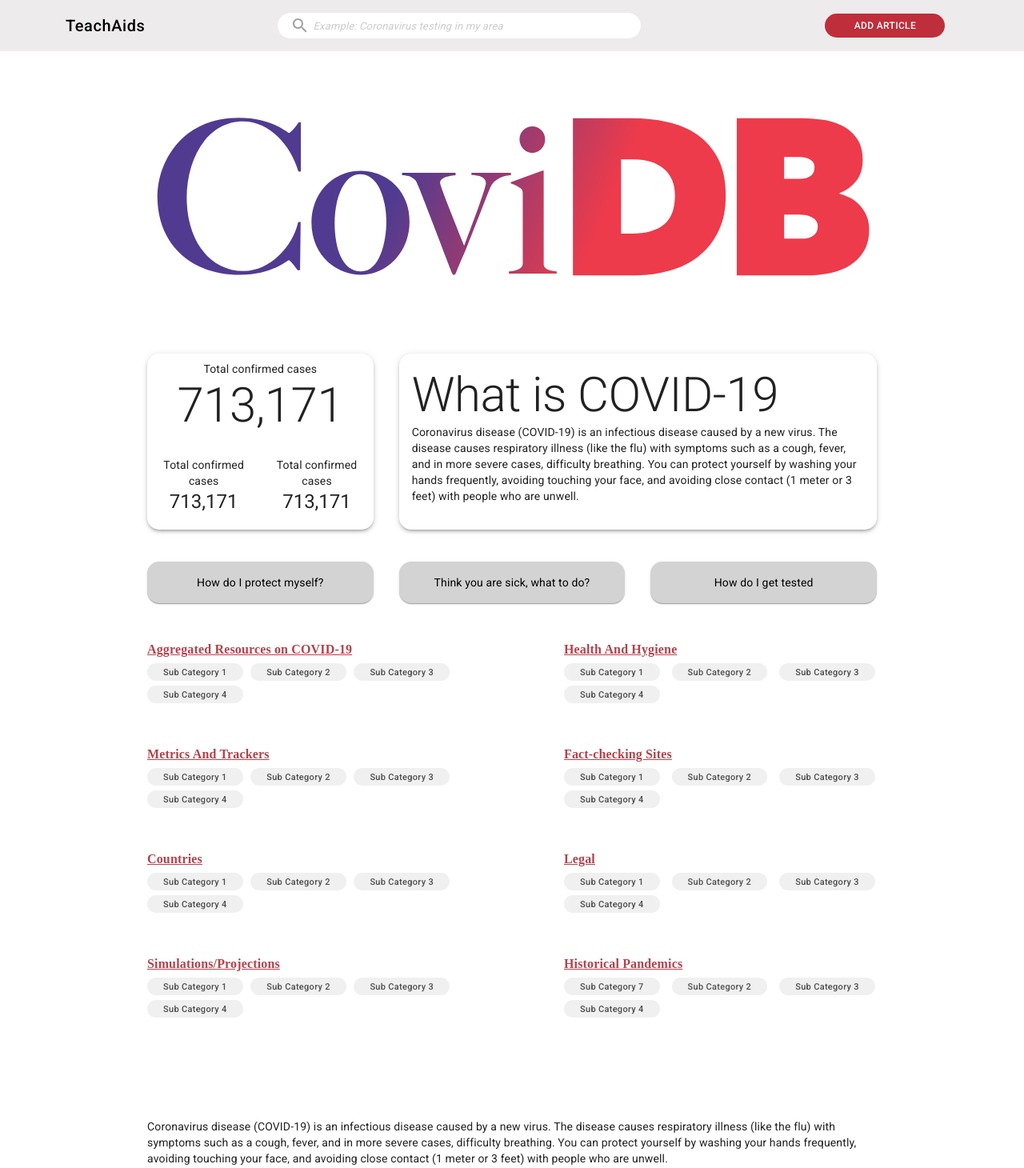
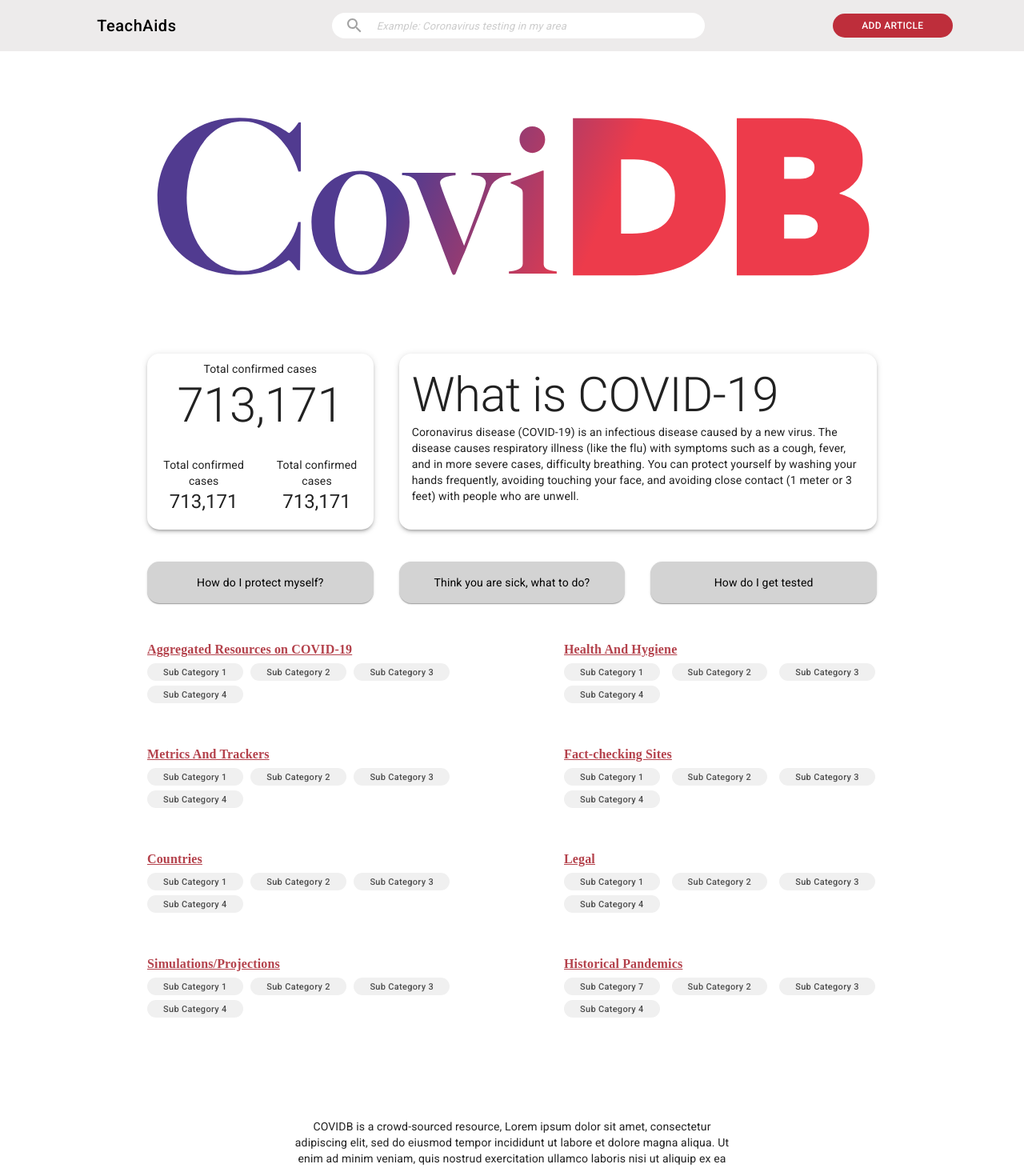
Before and after one commit to kevin20841/covidb-app, a React (Create React App) app: page / in a window 1280 px wide. Shown: the top 1460 px of the page at 80% size. Built offline with nearby package versions, Linux system fonts and the light colour scheme.

Commit message:
fixed header

```diff
--- a/src/Home.js
+++ b/src/Home.js
@@ -63,6 +63,24 @@ const useStyles = makeStyles(theme => ({
   buttonLink: {
     color: "#000000",
     textDecoration: "none"
+  },
+  concludingContainer: {
+    textAlign: "center"
+  },
+  clickButton: {
+    width: "150px",
+    borderRadius: 16,
+    marginTop: 10,
+    marginBottom: 10,
+    height: "30px",
+    overflow: "hidden",
+    whiteSpace: "nowrap",
+    fontSize: "12px",
+    color: "white", //hot pink
+    backgroundColor: "#BE2E3B",
+    "&:hover": {
+      backgroundColor: "#A2A2A2"
+    }
   }
 }));
 
@@ -235,16 +253,20 @@ export default function Home() {
         </Container>
       </div>
       <SectionCards />
-      <Container maxWidth="md">
-        <Typography variant="body" align="left" color="textPrimary" paragraph>
-          Coronavirus disease (COVID-19) is an infectious disease caused by a
-          new virus. The disease causes respiratory illness (like the flu) with
-          symptoms such as a cough, fever, and in more severe cases, difficulty
-          breathing. You can protect yourself by washing your hands frequently,
-          avoiding touching your face, and avoiding close contact (1 meter or 3
-          feet) with people who are unwell.
+      <Box m={5} />
+      <Container className={classes.concludingContainer} maxWidth="sm">
+        <Typography variant="body" align="center" color="textPrimary" paragraph>
+          COVIDB is a crowd-sourced resource, Lorem ipsum dolor sit amet,
+          consectetur adipiscing elit, sed do eiusmod tempor incididunt ut
+          labore et dolore magna aliqua. Ut enim ad minim veniam, quis nostrud
+          exercitation ullamco laboris nisi ut aliquip ex ea commodo consequat.
+          Create an account and add a resources to CoviDB
         </Typography>
+        <Button href={"./submission"} className={classes.clickButton}>
+          Add an Article
+        </Button>
       </Container>
+      <Box m={10} />
     </>
   );
 }
--- a/src/navigation.js
+++ b/src/navigation.js
@@ -1,103 +1,102 @@
-import React from 'react';
-import AppBar from '@material-ui/core/AppBar';
-import Toolbar from '@material-ui/core/Toolbar';
-import IconButton from '@material-ui/core/IconButton';
-import Typography from '@material-ui/core/Typography';
-import InputBase from '@material-ui/core/InputBase';
-import Link from '@material-ui/core/Link';
+import React from "react";
+import AppBar from "@material-ui/core/AppBar";
+import Toolbar from "@material-ui/core/Toolbar";
+import IconButton from "@material-ui/core/IconButton";
+import Typography from "@material-ui/core/Typography";
+import InputBase from "@material-ui/core/InputBase";
+import Link from "@material-ui/core/Link";
 //import RaisedButton from '@material-ui/core/RaisedButton';
-import { fade, makeStyles } from '@material-ui/core/styles';
-import MenuIcon from '@material-ui/icons/Menu';
-import SearchIcon from '@material-ui/icons/Search';
-import Button from '@material-ui/core/Button';
+import { fade, makeStyles } from "@material-ui/core/styles";
+import MenuIcon from "@material-ui/icons/Menu";
+import SearchIcon from "@material-ui/icons/Search";
+import Button from "@material-ui/core/Button";
 
-const useStyles = makeStyles((theme) => ({
+const useStyles = makeStyles(theme => ({
   root: {
-    flexGrow: 1,
+    flexGrow: 1
   },
   menuButton: {
-    marginRight: theme.spacing(1),
+    marginRight: theme.spacing(1)
   },
   title: {
-    display: 'none',
-    textTransform: 'none',
-    fontSize: '20px',
-    position: 'absolute',
-    left: '50px',
-    width: '10%',
-    color: 'black',
+    display: "none",
+    textTransform: "none",
+    fontSize: "20px",
+    width: "10%",
+    color: "black",
     marginLeft: theme.spacing(2),
     marginRight: theme.spacing(1),
-    [theme.breakpoints.up('sm')]: {
-      display: 'block',
-    },
+    [theme.breakpoints.up("sm")]: {
+      display: "block"
+    }
   },
   search: {
-    position: 'relative',
-    marginRight: '30px',
-    marginLeft: '30px',
+    position: "relative",
+    marginRight: "30px",
+    marginLeft: "30px",
     borderRadius: 16,
-    backgroundColor: 'white',
-    '&:hover': {
-      backgroundColor: 'white',
+    backgroundColor: "white",
+    "&:hover": {
+      backgroundColor: "white"
     },
+    display: "flex",
+    alignItems: "center",
+    justifyContent: "flex-start",
     //marginLeft: 0,
-    width: '60%',
-    [theme.breakpoints.up('xs')]: {
+    width: "60%",
+    [theme.breakpoints.up("xs")]: {
       marginLeft: theme.spacing(6),
-      width: 'auto',
-    },
+      width: "auto"
+    }
   },
   searchIcon: {
     padding: theme.spacing(0, 2),
-    color: '#A2A2A2',
-    height: '100%',
-    position: 'absolute',
-    pointerEvents: 'none',
-    display: 'flex',
-    alignItems: 'center',
-    justifyContent: 'center',
+    color: "#A2A2A2",
+    height: "100%",
+    pointerEvents: "none",
+    display: "flex",
+    alignItems: "center",
+    justifyContent: "center"
   },
   inputRoot: {
-    fontStyle: 'italic'
+    fontStyle: "italic"
   },
   inputInput: {
-    color: '#848484',
+    color: "#848484",
     padding: theme.spacing(1, 1, 1, 0),
     // vertical padding + font size from searchIcon
-    paddingLeft: `calc(1em + ${theme.spacing(4)}px)`,
-    transition: theme.transitions.create('width'),
-    width: '100%',
-    fontSize: '13px',
-    [theme.breakpoints.up('sm')]: {
-      width: '55ch',
-      '&:focus': {
-        width: '55ch',
-      },
-    },
+    transition: theme.transitions.create("width"),
+    fontSize: "13px",
+    [theme.breakpoints.up("sm")]: {
+      width: "55ch",
+      "&:focus": {
+        width: "55ch"
+      }
+    }
   },
   toolBar: {
-    justifyContent: 'center',
-    backgroundColor: '#EDEBEB',
-
+    justifyContent: "center",
+    backgroundColor: "#EDEBEB",
+    display: "flex",
+    flexDirection: "row",
+    alignItems: "center",
+    justifyContent: "space-around"
   },
   clickButton: {
-    width: '150px',
+    width: "150px",
     borderRadius: 16,
     marginTop: 10,
-    position: 'right',
-    left: '200px',
     marginBottom: 10,
-    height: '30px',
-    overflow: 'hidden',
-    whiteSpace: 'nowrap',
-    fontSize: '12px',
-    color:'white', //hot pink
-    backgroundColor: '#BE2E3B',
-    '&:hover': {
-      backgroundColor: '#A2A2A2',
-    },
-  },
+    height: "30px",
+    overflow: "hidden",
+    whiteSpace: "nowrap",
+    fontSize: "12px",
+    color: "white", //hot pink
+    backgroundColor: "#BE2E3B",
+    "&:hover": {
+      backgroundColor: "#A2A2A2"
+    }
+  }
 }));
 
 export default function SearchAppBar() {
@@ -118,9 +117,9 @@ export default function SearchAppBar() {
               placeholder="Example: Coronavirus testing in my area"
               classes={{
                 root: classes.inputRoot,
-                input: classes.inputInput,
+                input: classes.inputInput
               }}
-              inputProps={{ 'aria-label': 'search' }}
+              inputProps={{ "aria-label": "search" }}
             />
           </div>
           <Button href={"./submission"} className={classes.clickButton}>
```
